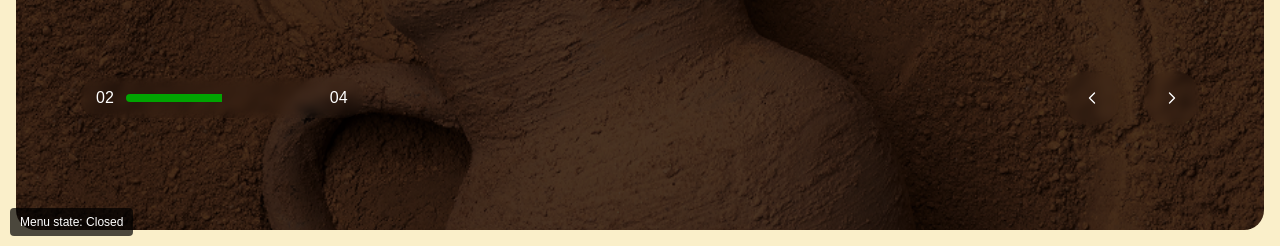
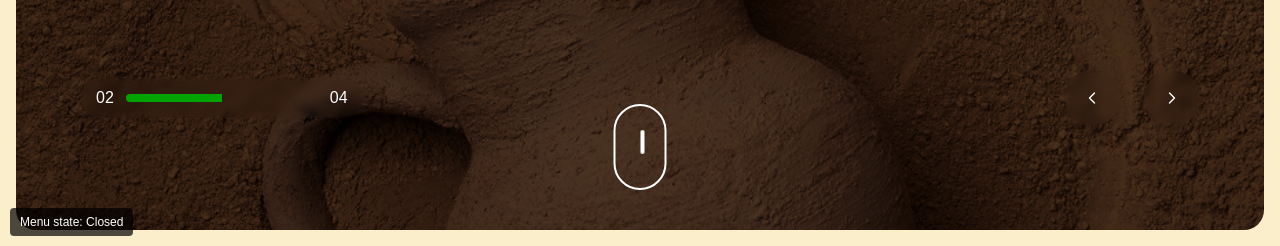
Before and after one commit to M0hammedHaris/mud_potter, a Next.js app: page / in a window 1280 px wide. Shown: the part 554-800 px from the top of the page. Built offline with nearby package versions, Linux system fonts and the light colour scheme.

Commit message:
feat: add scroll-down animation to Hero component and center align navigation controls

```diff
--- a/src/app/globals.css
+++ b/src/app/globals.css
@@ -67,3 +67,23 @@
   background: var(--background);
   font-family: Arial, Helvetica, sans-serif;
 }
+
+/* Add this CSS to globals.css or a relevant CSS file for the animation */
+@keyframes scroll-down {
+  0% {
+    opacity: 1;
+    transform: translateY(0);
+  }
+  50% {
+    opacity: 1;
+    transform: translateY(10px);
+  }
+  100% {
+    opacity: 0;
+    transform: translateY(20px);
+  }
+}
+
+.animate-scroll-down {
+  animation: scroll-down 2s infinite;
+}
--- a/src/components/hero.tsx
+++ b/src/components/hero.tsx
@@ -120,7 +120,7 @@
         </div>
 
         {/* Controls and navigation */}
-        <div className="px-6 pb-10 md:px-16 md:pb-20 flex flex-col">
+        <div className="px-6 pb-10 md:px-16 md:pb-20 flex flex-col items-center">
           {/* Current slide indicator and navigation controls - aligned horizontally */}
           <div className="flex items-center justify-between w-full mb-6 z-10 pointer-events-auto">
             {/* Slide indicator - left side */}
@@ -212,6 +212,11 @@
             </CarouselContent>
           </Carousel>
         </div>
+
+        {/* Mouse icon - hidden on mobile */}
+        <div className="absolute bottom-10 left-1/2 transform -translate-x-1/2 w-[53px] h-[86px] border-2 border-white rounded-[40px] pointer-events-none hidden md:block">
+          <div className="absolute top-6 left-1/2 transform -translate-x-1/2 w-1 h-6 bg-white rounded-full animate-scroll-down"></div>
+        </div>
       </div>
     </section>
   );
```
